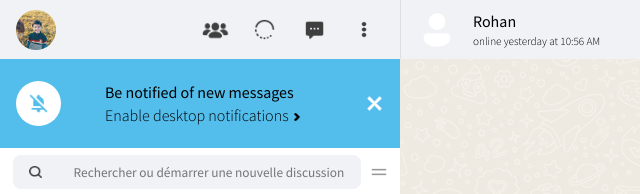
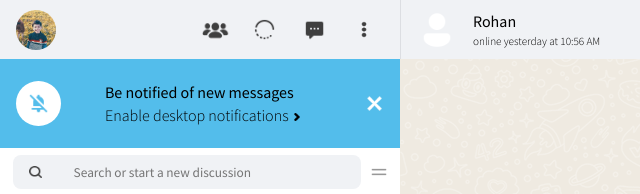
Before and after one commit to Ammyasl2003/Whatsapp, a plain HTML site: page index.html in a window 1280 px wide. Shown: the top 194 px of the page, 0-640 px from the left. Drawn offline with Linux system fonts and the light colour scheme.

Commit message:
Update index.html

```diff
--- a/index.html
+++ b/index.html
@@ -58,7 +58,7 @@
                     <div class="searchBar">
                         <img src="./img/icons8-search-64.png" alt="">
                         <img src="./img/icons8-back-96.png" alt="">
-                        <input type="text" name="" id="" placeholder="Rechercher ou démarrer une nouvelle discussion">
+                        <input type="text" name="" id="" placeholder="Search or start a new discussion">
                     </div>
                     <img src="./img/icons8-grip-lines-96.png" alt="">
                 </div>
```
